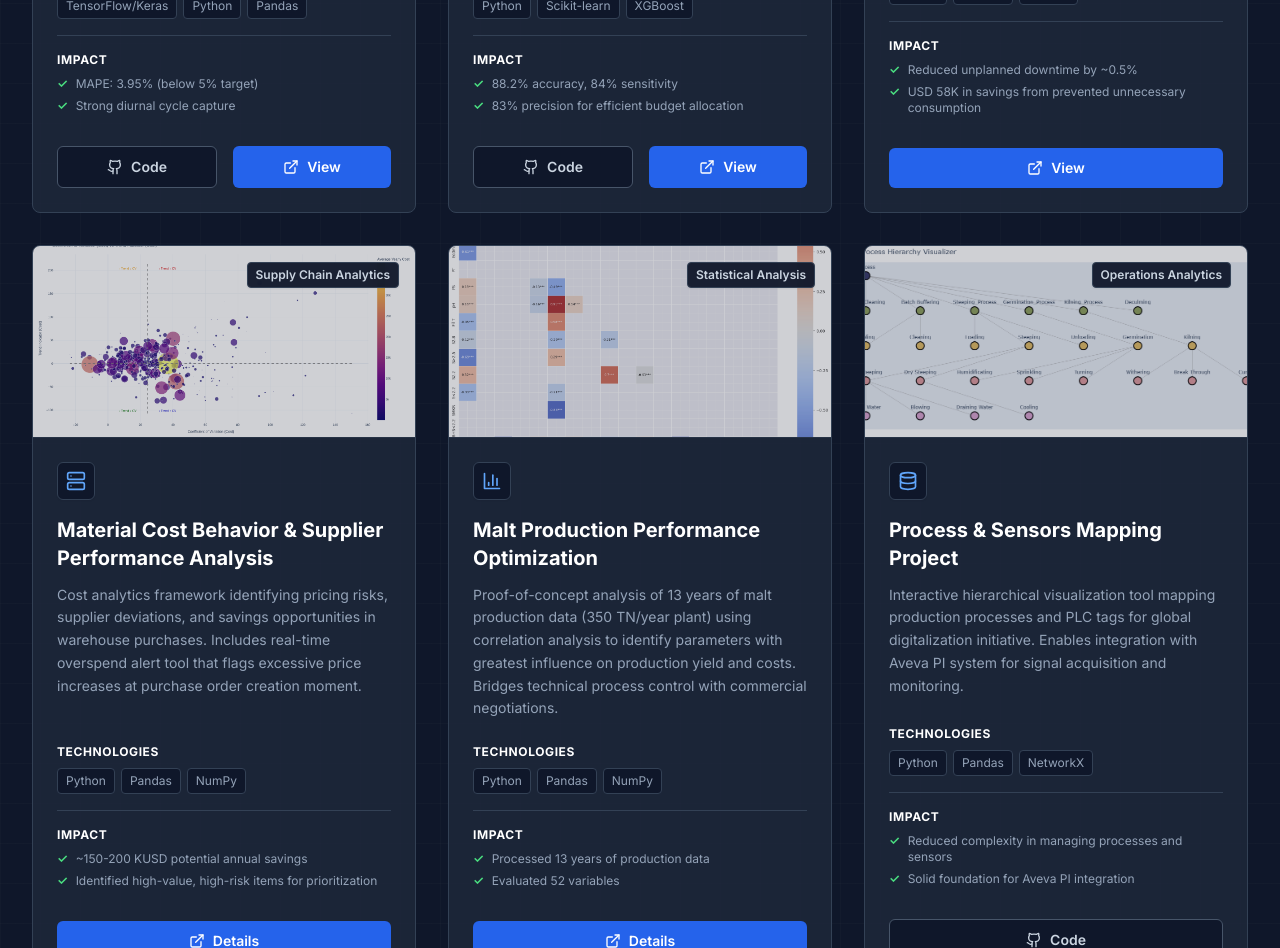
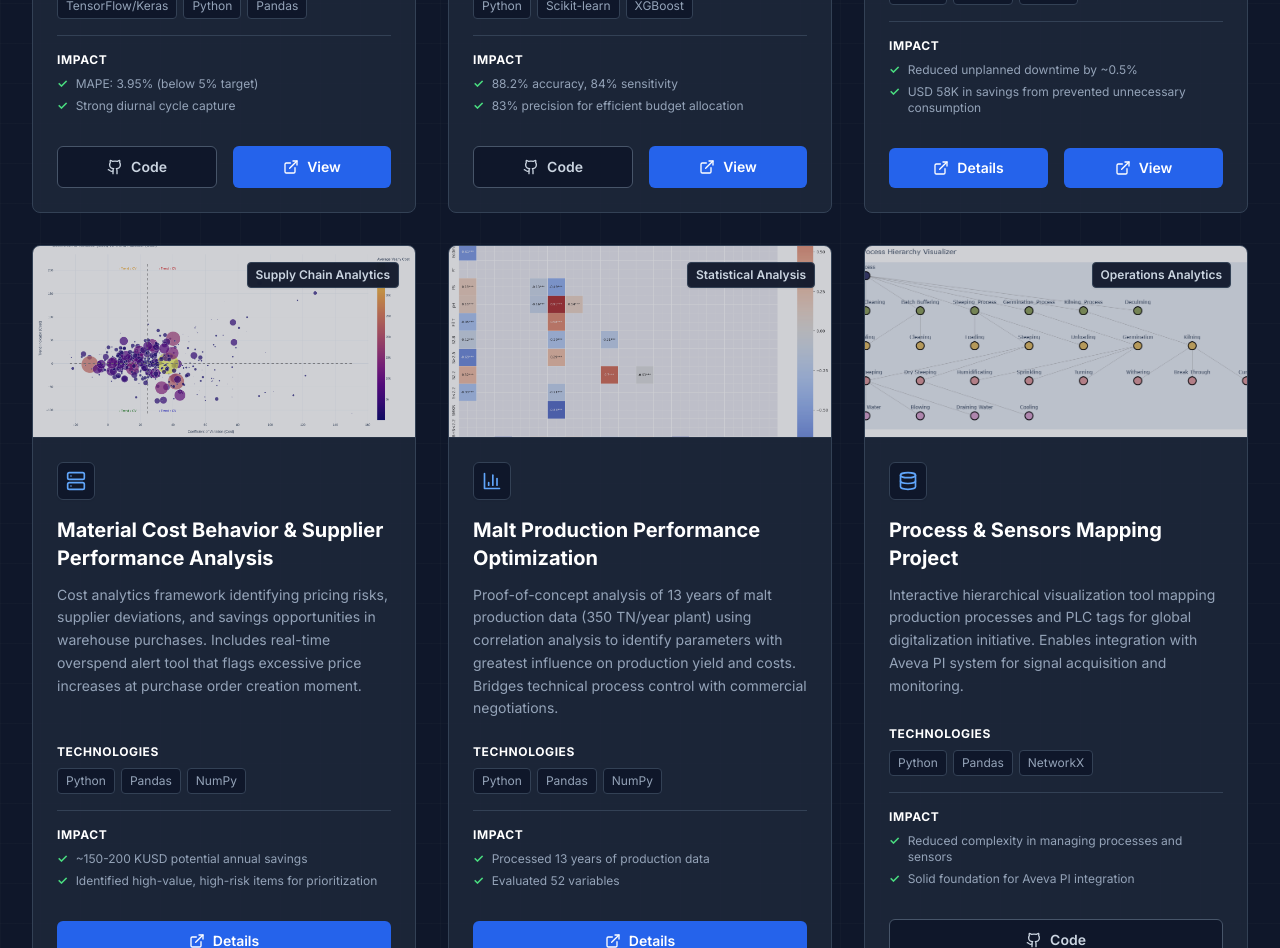
Before and after one commit to rolaseba/rolando-portfolio-page, a React (Vite) app: page / in a window 1280 px wide. Shown: the part 3140-4088 px from the top of the page. Built offline with nearby package versions, Linux system fonts and the light colour scheme.

Commit message:
refactor: Display Notion project details link unconditionally and reorder its position.

```diff
--- a/src/components/Projects.tsx
+++ b/src/components/Projects.tsx
@@ -105,6 +105,17 @@ const Projects = () => {
                           Code
                         </a>
                       )}
+                      {project.notion && (
+                        <a
+                          href={project.notion}
+                          className="flex-1 flex items-center justify-center gap-2 bg-slate-900 dark:bg-blue-600 text-white py-2.5 rounded-md text-sm font-semibold hover:bg-slate-800 dark:hover:bg-blue-700 transition-all duration-200"
+                          target="_blank"
+                          rel="noopener noreferrer"
+                        >
+                          <ExternalLink className="h-4 w-4" />
+                          Details
+                        </a>
+                      )}
                       {project.demo && (
                         <a
                           href={project.demo}
@@ -114,17 +125,6 @@ const Projects = () => {
                         >
                           <ExternalLink className="h-4 w-4" />
                           View
-                        </a>
-                      )}
-                      {project.notion && !project.github && !project.demo && (
-                        <a
-                          href={project.notion}
-                          className="flex-1 flex items-center justify-center gap-2 bg-slate-900 dark:bg-blue-600 text-white py-2.5 rounded-md text-sm font-semibold hover:bg-slate-800 dark:hover:bg-blue-700 transition-all duration-200"
-                          target="_blank"
-                          rel="noopener noreferrer"
-                        >
-                          <ExternalLink className="h-4 w-4" />
-                          Details
                         </a>
                       )}
                     </div>
```
